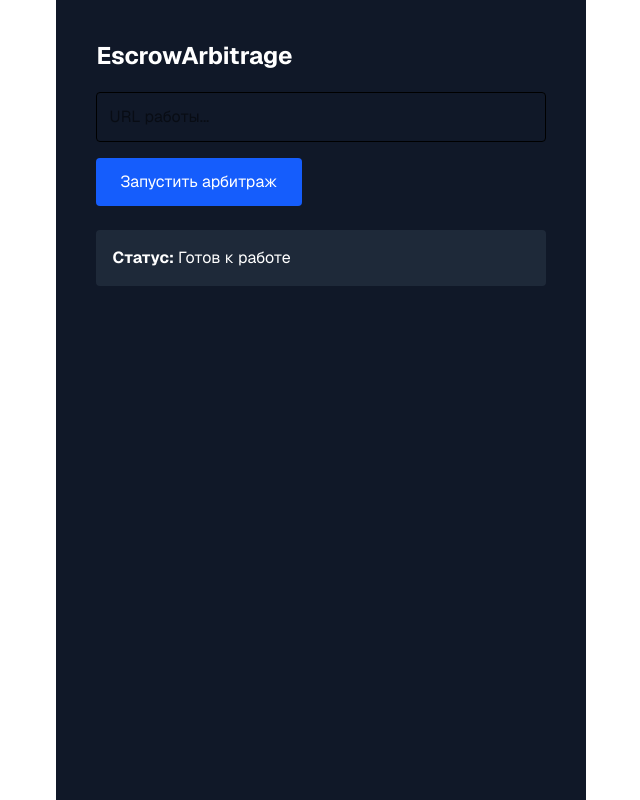
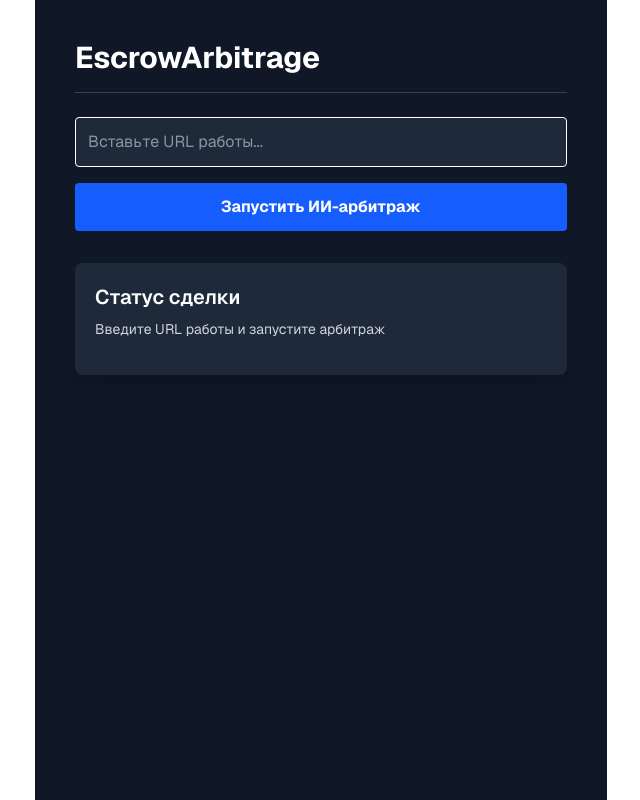
Before and after one commit to AlexeyMasnoy/EscrowArbitrage, a Next.js app: page / in a window 1280 px wide. Shown: the whole page, without its empty margins (319-959 px from the left). Built offline with nearby package versions, Linux system fonts and the light colour scheme.

Commit message:
Full frontend update

```diff
--- a/app/page.tsx
+++ b/app/page.tsx
@@ -1,61 +1,89 @@
 'use client';
-import { useState } from 'react';
+import { useState, useEffect } from 'react';
 
 export default function Home() {
   const [url, setUrl] = useState('');
-  const [status, setStatus] = useState<string>('Готов к работе');
+  const [status, setStatus] = useState<string>('Введите URL работы и запустите арбитраж');
+  const [deal, setDeal] = useState<any>(null);
 
+  const contractAddress = process.env.NEXT_PUBLIC_CONTRACT_ADDRESS;
+
+  // 1. Метод для чтения состояния (вызывается при загрузке и после транзакции)
+  const fetchStatus = async () => {
+    if (!contractAddress) return;
+    try {
+      const response = await fetch(`https://studio.genlayer.com/api/contract/${contractAddress}/view/get_deal_status`, {
+        method: 'POST',
+        headers: { 'Content-Type': 'application/json' },
+        body: JSON.stringify({ args: [] })
+      });
+      const data = await response.json();
+      setDeal(data);
+    } catch (e) {
+      console.error("Ошибка при обновлении статуса:", e);
+    }
+  };
+
+  // 2. Метод для отправки работы на арбитраж
   const runArbitration = async () => {
-    const contractAddress = process.env.NEXT_PUBLIC_CONTRACT_ADDRESS;
-    if (!contractAddress) {
-      setStatus("Ошибка: Адрес контракта не задан");
-      return;
-    }
-
-    setStatus("Отправка запроса...");
+    if (!contractAddress) return;
+    setStatus("ИИ-валидаторы анализируют работу... (это может занять время)");
 
     try {
-      // Прямой вызов API
       const response = await fetch(`https://studio.genlayer.com/api/contract/${contractAddress}/call`, {
         method: 'POST',
-        headers: {
-          'Content-Type': 'application/json',
-          // Эти заголовки помогут браузеру понять, что это легитимный запрос
-          'Accept': 'application/json'
-        },
+        headers: { 'Content-Type': 'application/json' },
         body: JSON.stringify({
           method: "submit_work_and_resolve",
           args: [url]
         })
       });
 
-      // Если ответ пустой, пробуем прочитать статус
-      if (response.status === 200) {
-        setStatus("Транзакция отправлена в сеть GenLayer!");
+      if (response.ok) {
+        setStatus("Транзакция финальна!");
+        await fetchStatus(); // Обновляем данные после успеха
       } else {
-        const errorText = await response.text();
-        setStatus(`Ошибка API: ${errorText}`);
+        setStatus("Ошибка при выполнении транзакции.");
       }
     } catch (e) {
-      setStatus("Ошибка сети: запрос заблокирован браузером (CORS).");
+      setStatus("Сетевая ошибка. Проверьте консоль.");
       console.error(e);
     }
   };
 
+  useEffect(() => { fetchStatus(); }, []);
+
   return (
     <main className="p-10 max-w-xl mx-auto font-sans bg-gray-900 text-white min-h-screen">
-      <h1 className="text-2xl font-bold mb-5">EscrowArbitrage</h1>
-      <input
-        className="border p-3 w-full mb-4 rounded text-black"
-        placeholder="URL работы..."
-        value={url}
-        onChange={(e) => setUrl(e.target.value)}
-      />
-      <button onClick={runArbitration} className="bg-blue-600 text-white px-6 py-3 rounded">
-        Запустить арбитраж
-      </button>
-      <div className="mt-6 p-4 bg-gray-800 rounded">
-        <strong>Статус:</strong> {status}
+      <h1 className="text-3xl font-bold mb-6 border-b border-gray-700 pb-4">EscrowArbitrage</h1>
+
+      <div className="space-y-4">
+        <input
+          className="border p-3 w-full rounded bg-gray-800 text-white"
+          placeholder="Вставьте URL работы..."
+          value={url}
+          onChange={(e) => setUrl(e.target.value)}
+        />
+
+        <button
+          onClick={runArbitration}
+          className="bg-blue-600 hover:bg-blue-700 w-full text-white px-6 py-3 rounded font-bold transition"
+        >
+          Запустить ИИ-арбитраж
+        </button>
+      </div>
+
+      <div className="mt-8 p-5 bg-gray-800 rounded-lg shadow-xl">
+        <h2 className="text-xl font-semibold mb-2">Статус сделки</h2>
+        <p className="text-gray-300 text-sm mb-4">{status}</p>
+
+        {deal && (
+          <div className="bg-gray-900 p-4 rounded border border-gray-700">
+            <p><strong>ТЗ:</strong> {deal.task}</p>
+            <p><strong>Вердикт:</strong> {deal.winner}</p>
+            <p className="mt-2 text-blue-400"><strong>Пояснение ИИ:</strong> {deal.reason}</p>
+          </div>
+        )}
       </div>
     </main>
   );
```
